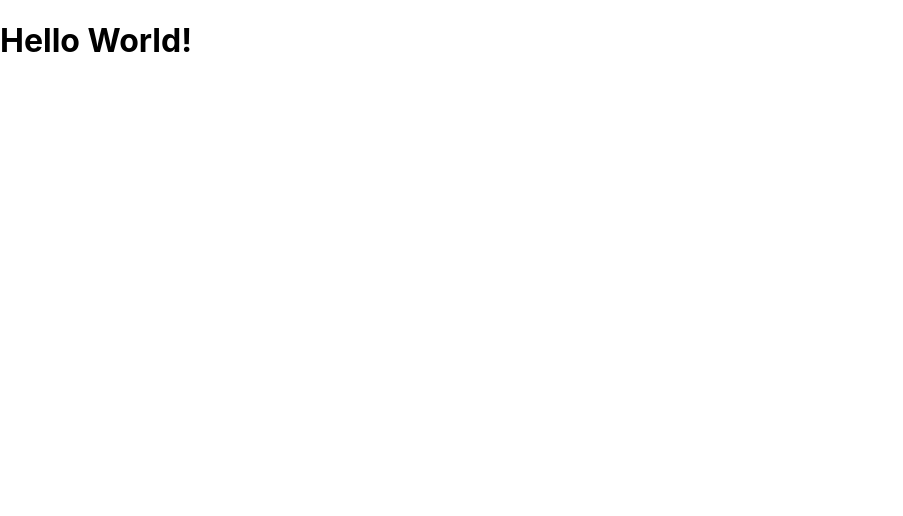
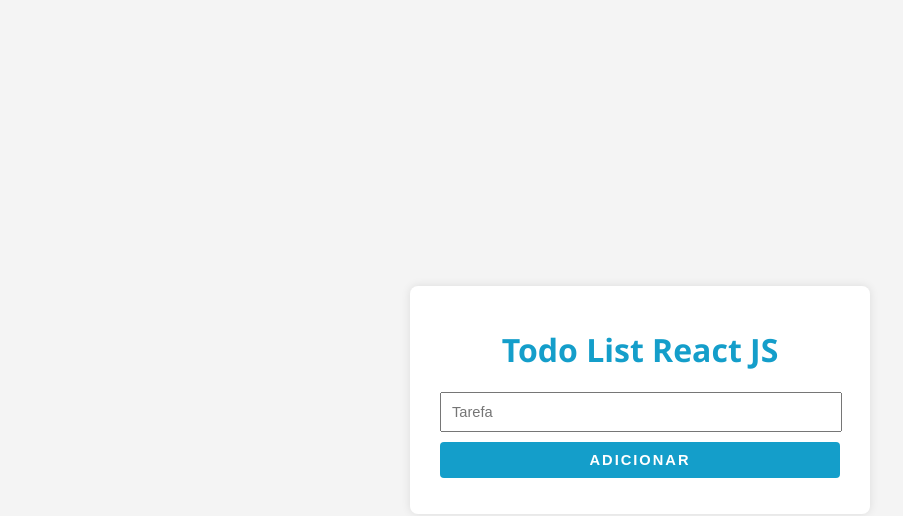
Before and after one commit to WagnerDuart/To-Do-List, a React (Create React App) app: page / in a window 1280 px wide. Shown: the top 516 px of the page, without its empty margins (0-903 px from the left). Built offline with nearby package versions, Linux system fonts and the light colour scheme.

Commit message:
creating to do list

```diff
--- a/src/App.js
+++ b/src/App.js
@@ -1,6 +1,42 @@
+
+import React, { useState } from 'react';
+import './styles.css';
+
 function App() {
+  const [tasks, setTasks] = useState([]);
+  const [newTask, setNewTask] = useState('');
+
+  const addTask = () => {
+    if (newTask.trim() !== '') {
+      setTasks([...tasks, newTask]);
+      setNewTask('');
+    }
+  };
+
   return (
-    <h1>Hello World!</h1>
+    <div className="container">
+      <div className="header">
+        <h1>Todo List React JS</h1>
+        <div>
+          <input
+            type="text"
+            value={newTask}
+            onChange={(e) => setNewTask(e.target.value)}
+            placeholder="Tarefa"
+          />
+          <button onClick={addTask} disabled={!newTask.trim()}>
+            ADICIONAR
+          </button>
+        </div>
+      </div>
+      <div className="task-list">
+        <ul>
+          {tasks.map((task, index) => (
+            <li key={index}>{task}</li>
+          ))}
+        </ul>
+      </div>
+    </div>
   );
 }
 
--- a/src/index.css
+++ /dev/null
@@ -1,13 +0,0 @@
-body {
-  margin: 0;
-  font-family: -apple-system, BlinkMacSystemFont, 'Segoe UI', 'Roboto', 'Oxygen',
-    'Ubuntu', 'Cantarell', 'Fira Sans', 'Droid Sans', 'Helvetica Neue',
-    sans-serif;
-  -webkit-font-smoothing: antialiased;
-  -moz-osx-font-smoothing: grayscale;
-}
-
-code {
-  font-family: source-code-pro, Menlo, Monaco, Consolas, 'Courier New',
-    monospace;
-}
--- /dev/null
+++ b/src/styles.css
@@ -0,0 +1,66 @@
+body {
+  margin: 0;
+  font-family: 'Segoe UI', Tahoma, Geneva, Verdana, sans-serif;
+  background-color: #f4f4f4;
+  color: #333;
+  display: flex;
+  justify-content: center;
+  align-items: center;
+  height: 100vh;
+
+}
+
+.container {
+  width: 400px;
+  padding: 20px;
+  padding-right: 30px;
+  padding-left: 30px;
+  background-color: #fff;
+  box-shadow: 0 0 10px rgba(0, 0, 0, 0.1);
+  border-radius: 8px;
+
+}
+
+h1 {
+  text-align: center;
+  color: #149eca;
+}
+
+input {
+  width: calc(100% - 22px);
+  padding: 10px;
+  margin-bottom: 10px;
+  font-size: 11pt;
+}
+
+button {
+  width: 100%;
+  padding: 10px;
+  background-color: #149eca;
+  color: #fff;
+  border: none;
+  border-radius: 4px;
+  cursor: pointer;
+  font-size: 12pt;
+  font-size: 11pt;
+  font-weight: bolder;
+  letter-spacing: 2px;
+}
+
+ul {
+  list-style-type: none;
+  padding: 0;
+}
+
+li {
+  display: flex;
+  justify-content: space-between;
+  align-items: center;
+  padding: 8px;
+  border-bottom: 1px solid #ccc;
+}
+
+/* Optional: Add hover effect */
+li:hover {
+  background-color: #f0f0f0;
+}
```
Also changed, not shown: src/index.js (+3 -4 lines), src/images/icone_react_logo.png (added).
